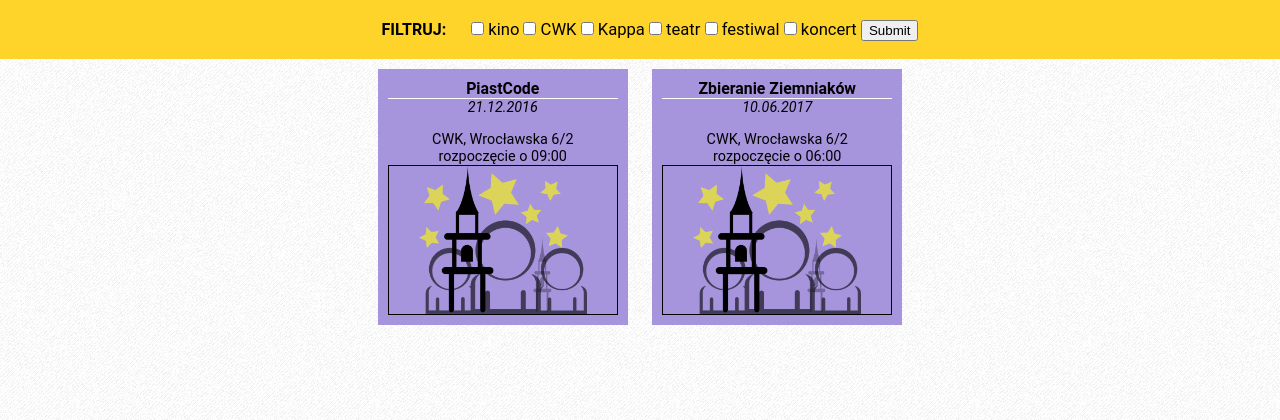
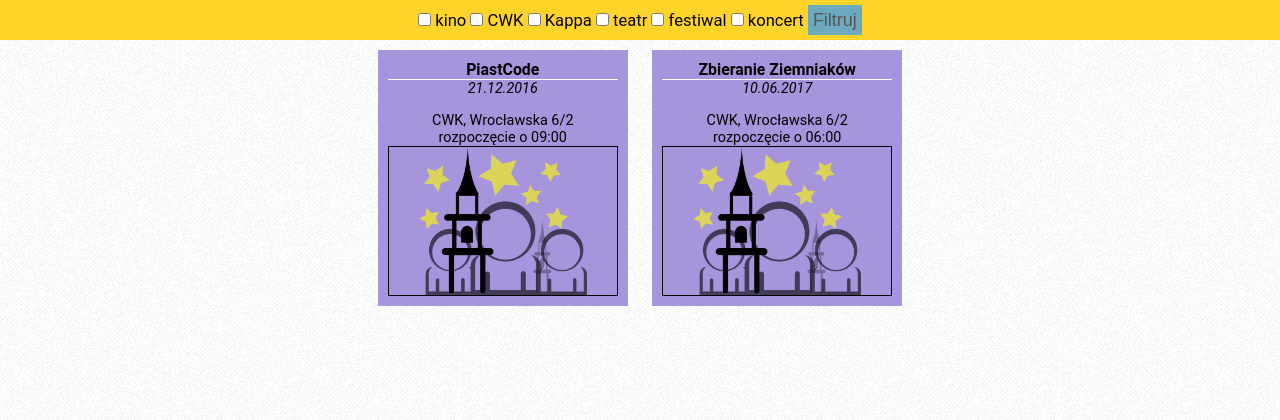
Before and after one commit to tojatos/PiastCode, a CodeIgniter app: page /PiastCode/ in a window 1280 px wide. Shown: the part 50-470 px from the top of the page. Run offline with CodeIgniter, Linux system fonts and the light colour scheme; data comes from the database, SQL or seed files in the repository; data that the repository does not hold is empty; style sheets or scripts are compiled from the project's sources.

Commit message:
poprawki v2

```diff
--- a/application/views/Category/create_category_form.php
+++ b/application/views/Category/create_category_form.php
@@ -1,4 +1,4 @@
 <form class="create_category_form" type="POST">
 	<input type="text" name="name" placeholder="Wpisz nazwę">
-	<input type="submit" class="button-primary" value="Wyślij mnie">
+	<input type="submit" class="button-primary" value="Dodaj Kategorie">
 </form>
--- a/application/views/Event/create_event_form.php
+++ b/application/views/Event/create_event_form.php
@@ -46,7 +46,7 @@
 					</select>
 				</div>
 				<div class="form-group ">
-					<input class="button-primary" type="submit" value="Wyślij">
+					<input class="button-primary" type="submit" value="Dodaj wydarzenie">
 				</div>
             </form>
 				</div>
--- a/application/views/Event/single_event.php
+++ b/application/views/Event/single_event.php
@@ -15,7 +15,7 @@
     margin-right: auto;
     display: block;border:0"
                 src="https://www.google.com/maps/embed/v1/place?key=AIzaSyCDgP6HlTeeOXBilAy2d94efiaN0LcLtpI
-                &q= <?= $event->place_address ?>,Opole" allowfullscreen>
+                &q=<?= $event->place_address ?>,Opole" allowfullscreen>
         </iframe>
 
     </div>
--- a/application/views/Place/create_place_form.php
+++ b/application/views/Place/create_place_form.php
@@ -25,7 +25,7 @@
 				</div>
 
 				<div class="form-group ">
-					<input class="button-primary" type="submit" value="Wyślij">
+					<input class="button-primary" type="submit" value="Dodaj miejsce">
 				</div>
             </form>
 				</div>
--- a/application/views/main.php
+++ b/application/views/main.php
@@ -2,13 +2,12 @@
 
 
 <div class="event_filter">
-    <div class="title">Filtruj:</div>
     <div class="formula">
         <form action="">
             <?php foreach ($categories as $category): ?>
                 <input type="checkbox" name="category" value="<?=$category->name ?>"> <?=$category->name ?>
             <?php endforeach; ?>
-            <input type="submit" value="Submit">
+            <input type="submit" class="button-filter" value="Filtruj">
         </form>
     </div>
 
--- a/public/css/main.scss
+++ b/public/css/main.scss
@@ -55,6 +55,7 @@ html {
         .event_filter{
             background: #FFD42A;
             text-align: center;
+            height: 40px;
 
             .title{
                 display: inline-block;
@@ -66,7 +67,7 @@ html {
             .formula{
                 display: inline-block;
                 font-size: 0.83em;
-                margin-top: 20px;
+                margin-top: 5px;
             }
         }
         .event_offer{
@@ -484,3 +485,12 @@ html {
     margin: 0 auto;
     display: block;
 }
+
+.button-filter{
+    background-color: #6CABBF;
+    color: #555;
+    border: 2px #000;
+    font-size: 18px;
+    height: 30px;
+    padding: 5px;
+}
```
